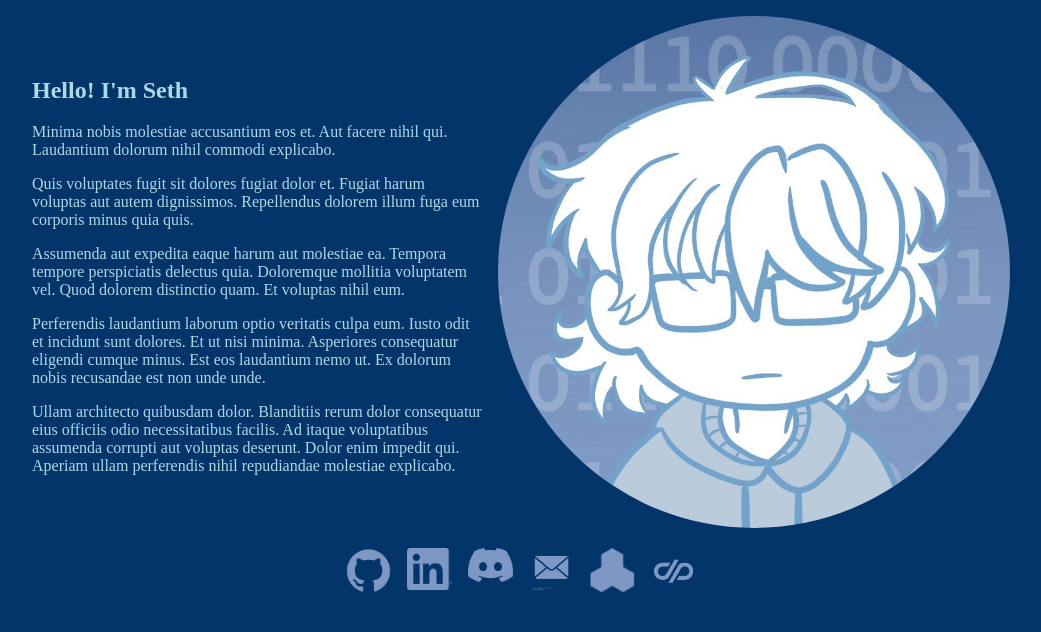
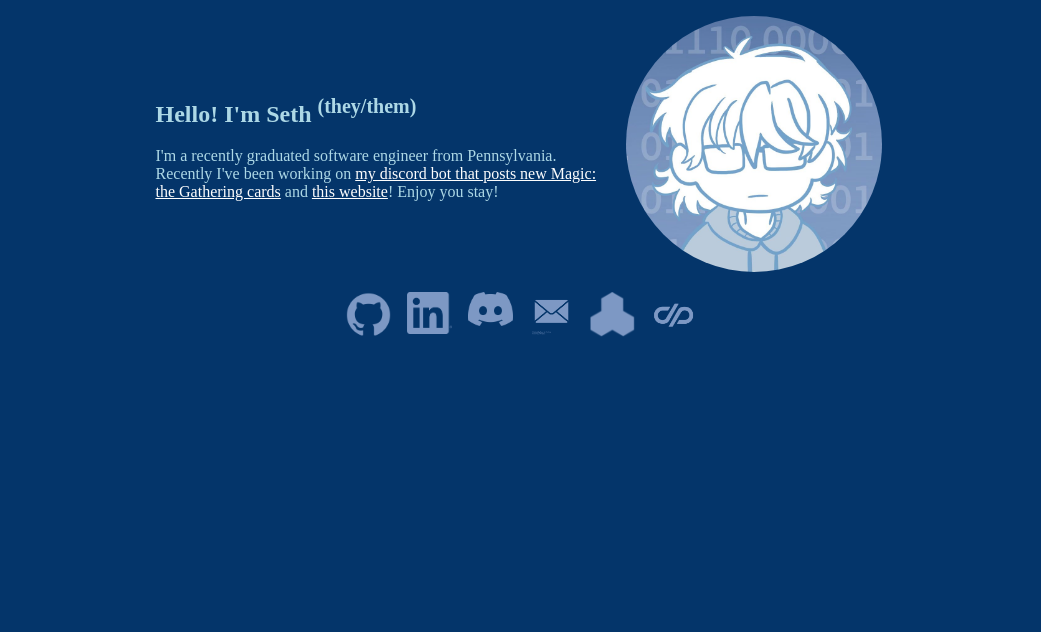
Before and after one commit to SethColeman50/website, a Flask app: page / in a window 1280 px wide. Shown: the part 102-734 px from the top of the page, without its empty margins (119-1160 px from the left). Run offline with Flask 3, Linux system fonts and the light colour scheme.

Commit message:
replace placeholder description on main page

```diff
--- a/app/static/index.css
+++ b/app/static/index.css
@@ -6,7 +6,7 @@ body {
 
 .seth-image {
     width: 100%;
-    max-width: 512px;
+    max-width: 256px;
     object-fit: cover;
     border-radius: 50%;
 }
@@ -21,6 +21,10 @@ body {
 
     p {
         max-width: 450px
+    }
+
+    a {
+        color: #fefefe;
     }
 }
 
--- a/app/templates/index.html
+++ b/app/templates/index.html
@@ -11,23 +11,11 @@
     <div class="content-wrapper">
         <div class="blurb content">
             <h2>
-                Hello! I'm Seth
+                Hello! I'm Seth <sup>(they/them)</sup>
             </h2>
 
             <p>
-                Minima nobis molestiae accusantium eos et. Aut facere nihil qui. Laudantium dolorum nihil commodi explicabo.
-            </p>
-            <p>
-                Quis voluptates fugit sit dolores fugiat dolor et. Fugiat harum voluptas aut autem dignissimos. Repellendus dolorem illum fuga eum corporis minus quia quis.
-            </p>
-            <p>
-                Assumenda aut expedita eaque harum aut molestiae ea. Tempora tempore perspiciatis delectus quia. Doloremque mollitia voluptatem vel. Quod dolorem distinctio quam. Et voluptas nihil eum.
-            </p>
-            <p>
-                Perferendis laudantium laborum optio veritatis culpa eum. Iusto odit et incidunt sunt dolores. Et ut nisi minima. Asperiores consequatur eligendi cumque minus. Est eos laudantium nemo ut. Ex dolorum nobis recusandae est non unde unde.
-            </p>
-            <p>
-                Ullam architecto quibusdam dolor. Blanditiis rerum dolor consequatur eius officiis odio necessitatibus facilis. Ad itaque voluptatibus assumenda corrupti aut voluptas deserunt. Dolor enim impedit qui. Aperiam ullam perferendis nihil repudiandae molestiae explicabo.
+                I'm a recently graduated software engineer from Pennsylvania. Recently I've been working on <a href="https://github.com/SethColeman50/mtgSpoilerBot">my discord bot that posts new Magic: the Gathering cards</a> and <a href="https://github.com/SethColeman50/website">this website</a>! Enjoy you stay!
             </p>
         </div>
 
```
